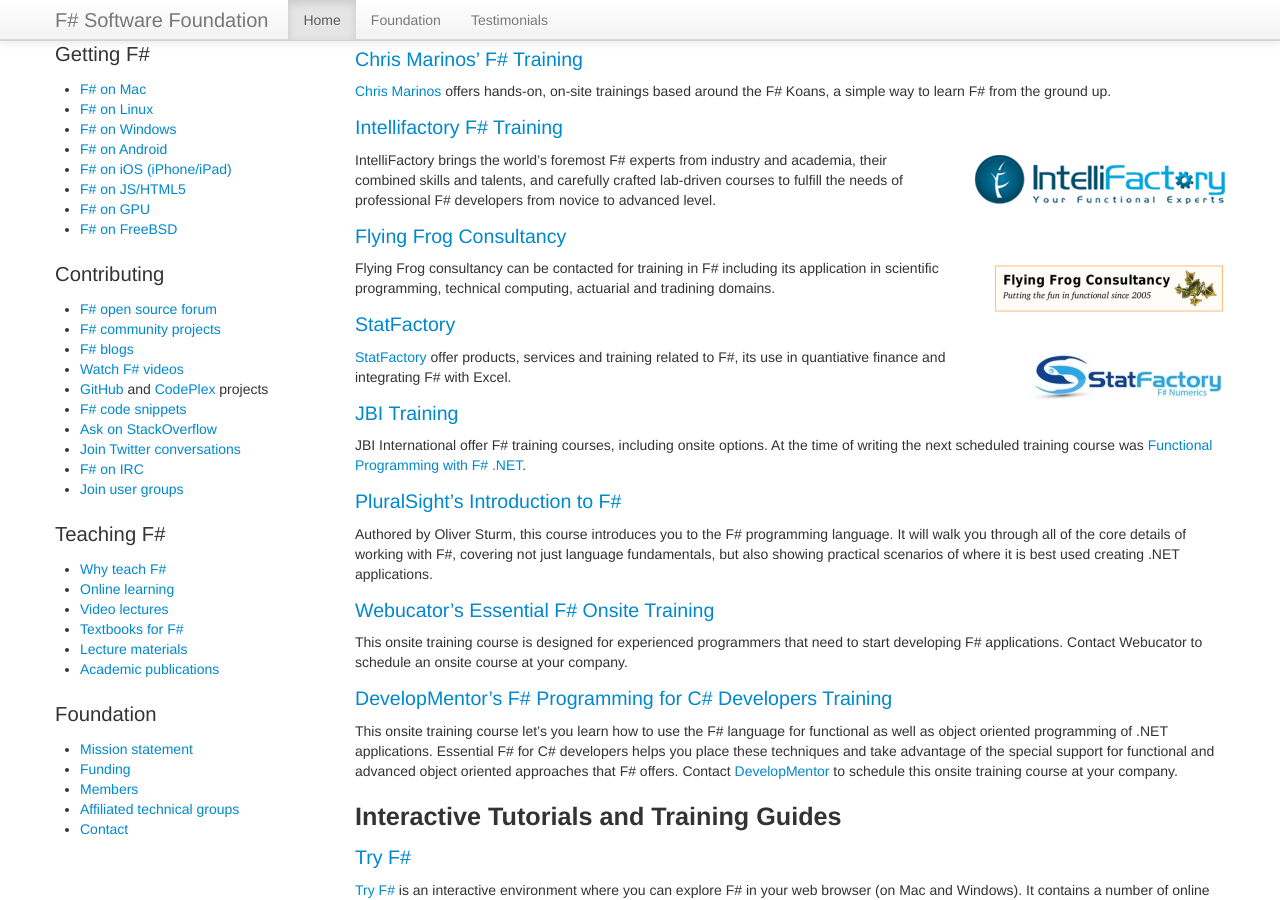
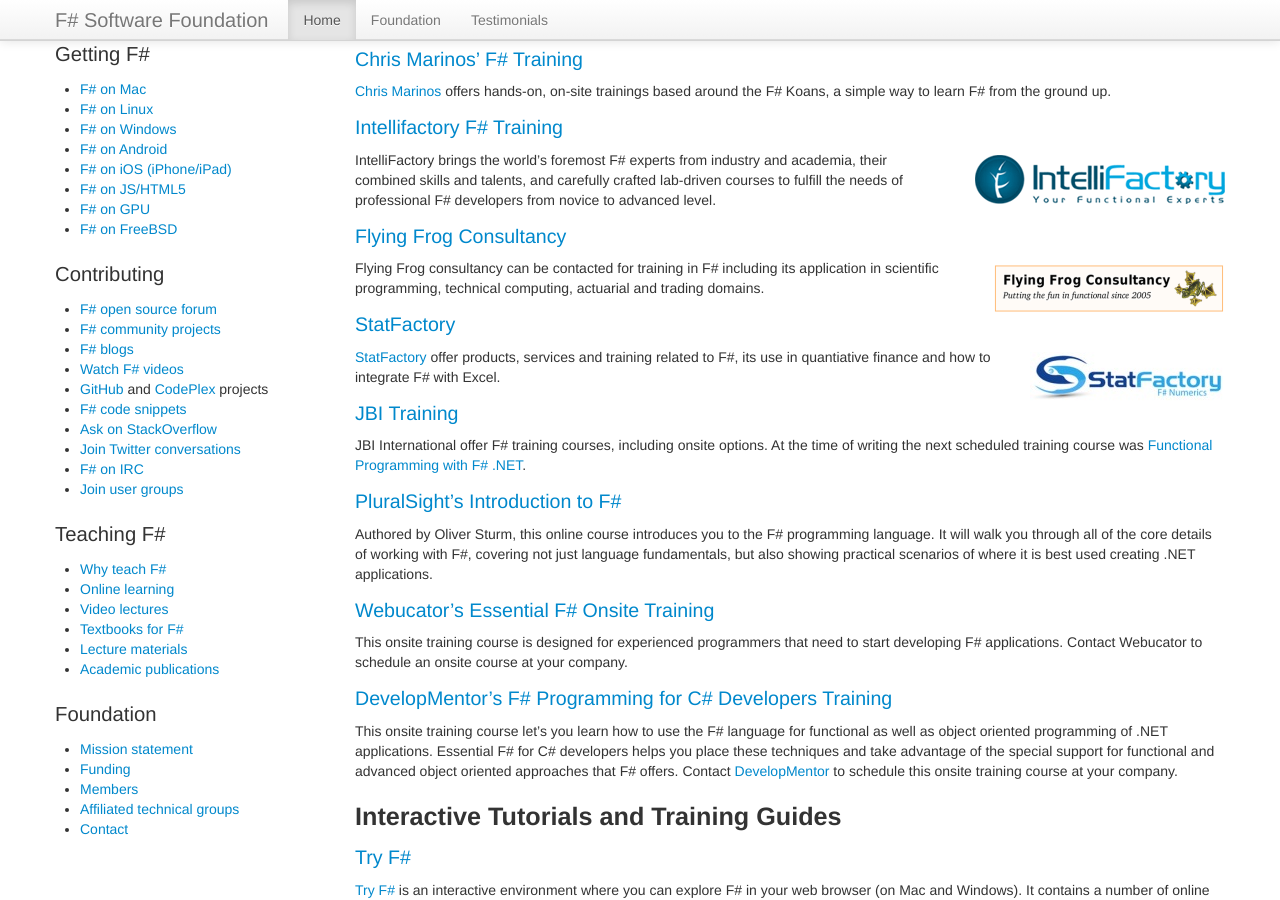
Before and after one commit to fsharp/fsharp.org, a Jekyll site: the page built from training/index.md, in a window 1280 px wide and 900 px high, scrolled down 336 px. Built offline with Jekyll 4.4.1, drawn with Linux system fonts in a browser that asks for light colours; nearby versions of some CDN libraries; some web fonts are replaced; comment, search, counter and statistics services are not loaded.

Commit message:
Update index.md

```diff
--- a/training/index.md
+++ b/training/index.md
@@ -36,14 +36,14 @@
 <img src="/img/sup/ffconsultancy.png" style="float:right;margin:5px 0px 5px 25px;" />
 
 Flying Frog consultancy can be contacted for training in F# including its application in scientific programming,
-technical computing, actuarial and tradining domains.
+technical computing, actuarial and trading domains.
 
 ### [StatFactory](http://www.statfactory.co.uk/)
 
 <img src="/img/sup/statfactory.jpg" style="float:right;margin:5px 0px 5px 25px;" />
 
 [StatFactory](http://www.statfactory.co.uk/) offer products, services and training related to F#, its use
-in quantiative finance and integrating F# with Excel.
+in quantiative finance and how to integrate F# with Excel.
 
 ### [JBI Training](http://www.jbinternational.co.uk/course/307/f-net-training-course-class-london-uk)
 
@@ -53,7 +53,7 @@
 
 ### [PluralSight's Introduction to F#](http://pluralsight.com/training/Courses/TableOfContents/fsintro)
 
-Authored by Oliver Sturm, this course introduces you to the F# programming language. It will walk you through all of
+Authored by Oliver Sturm, this online course introduces you to the F# programming language. It will walk you through all of
 the core details of working with F#, covering not just language fundamentals, but also showing practical
 scenarios of where it is best used creating .NET applications.
 
```
